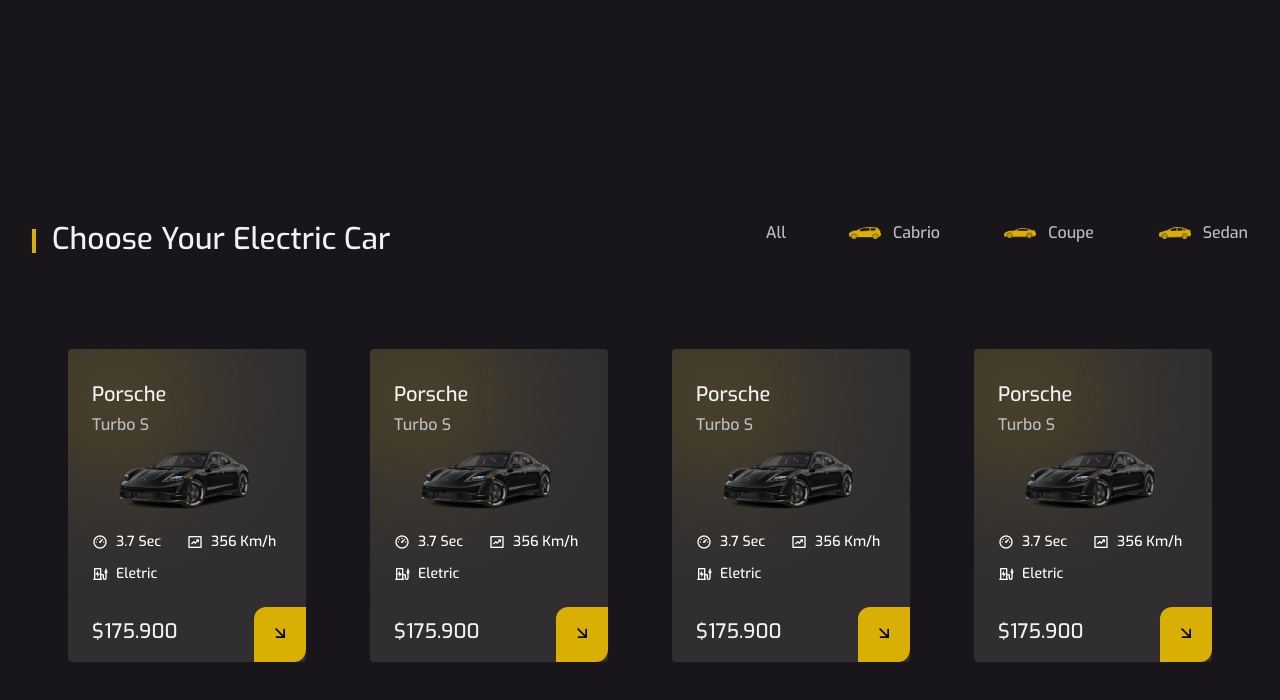
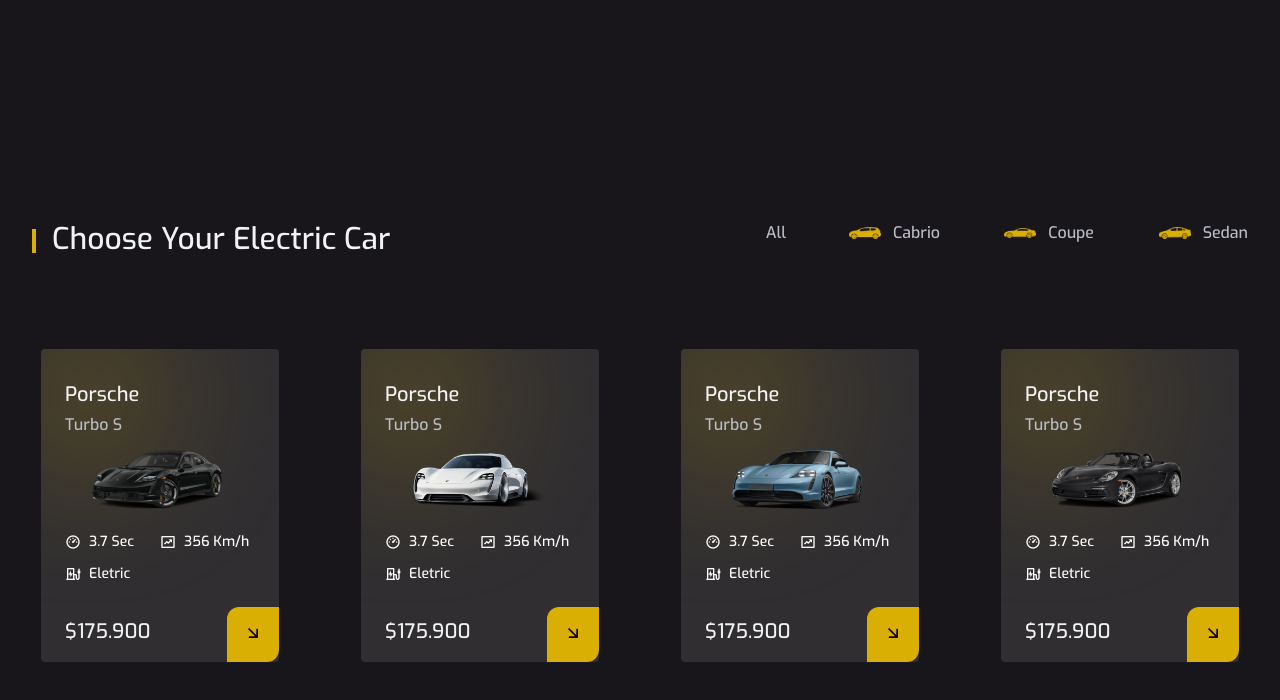
Before and after one commit to aiandralves/carbrand, a website: page website/src/index.html in a window 1280 px wide. Shown: the part 868-1568 px from the top of the page. Drawn offline with nearby package versions, Linux system fonts and the light colour scheme.

Commit message:
Correções simples

```diff
--- a/website/src/index.html
+++ b/website/src/index.html
@@ -209,7 +209,7 @@
                         <h1>Porsche</h1>
                         <h3>Turbo S</h3>
 
-                        <img src="./assets/img/cars/popular1.png" class="popular-img">
+                        <img src="./assets/img/cars/popular2.png" class="popular-img">
 
                         <div class="popular-info">
                             <div class="popular-group">
@@ -238,7 +238,7 @@
                         <h1>Porsche</h1>
                         <h3>Turbo S</h3>
 
-                        <img src="./assets/img/cars/popular1.png" class="popular-img">
+                        <img src="./assets/img/cars/popular3.png" class="popular-img">
 
                         <div class="popular-info">
                             <div class="popular-group">
@@ -267,7 +267,7 @@
                         <h1>Porsche</h1>
                         <h3>Turbo S</h3>
 
-                        <img src="./assets/img/cars/popular1.png" class="popular-img">
+                        <img src="./assets/img/cars/popular4.png" class="popular-img">
 
                         <div class="popular-info">
                             <div class="popular-group">
--- a/website/styles.css
+++ b/website/styles.css
@@ -183,7 +183,7 @@
 }
 
 .popular-data {
-    @apply container grid grid-cols-15 md:grid-cols-16 lg:grid-cols-17 xl:grid-cols-18 gap-4 xl:gap-16 lg:gap-14 md:gap-8  justify-center mt-0 md:mt-10;
+    @apply container grid grid-cols-15 md:grid-cols-16 lg:grid-cols-17 xl:grid-cols-18 gap-4 xl:gap-16 lg:gap-14 md:gap-8  justify-around mt-0 md:mt-10;
 }
 
 .popuplar-card {
```
Also changed, not shown: website/src/assets/css/styles.css.
